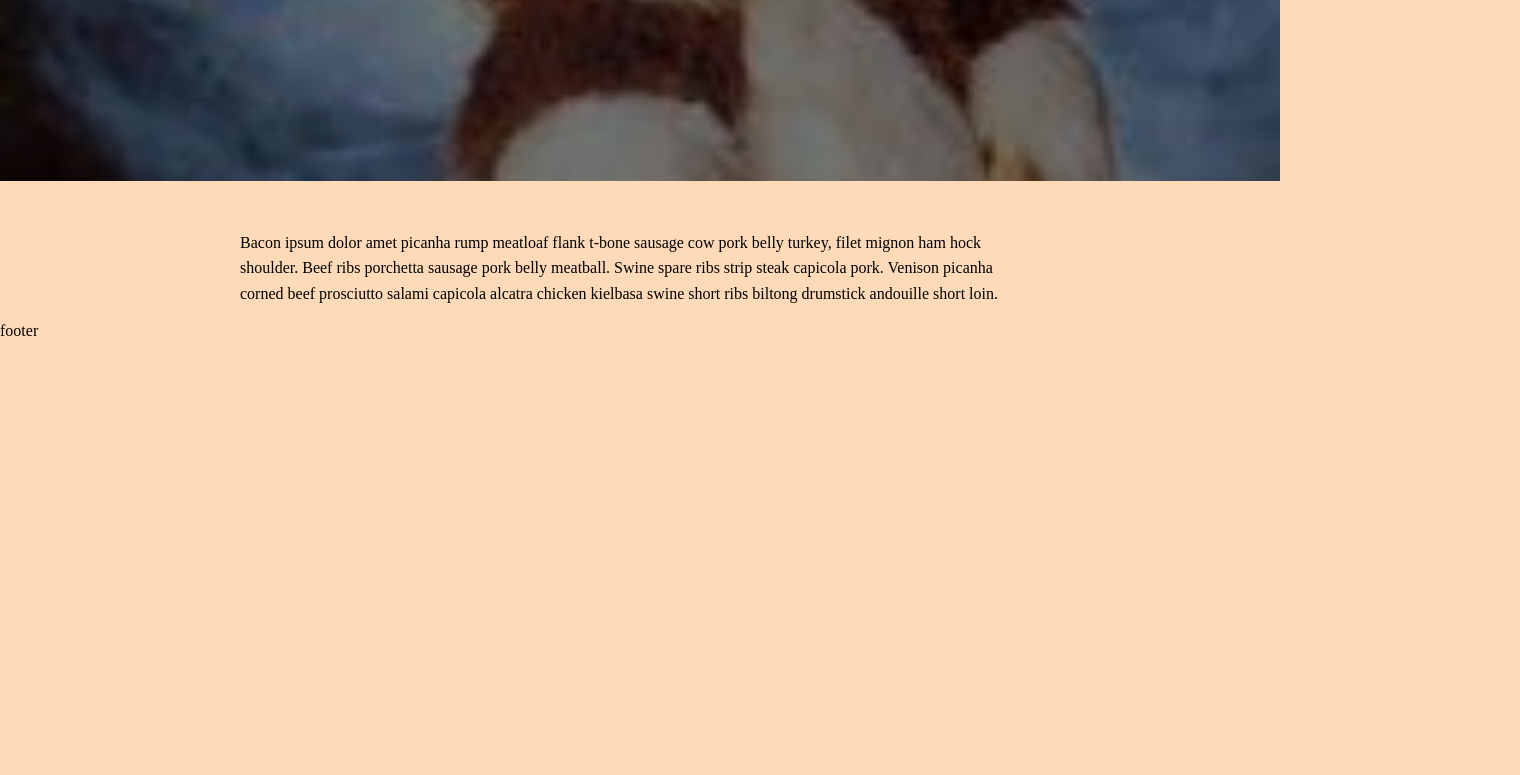
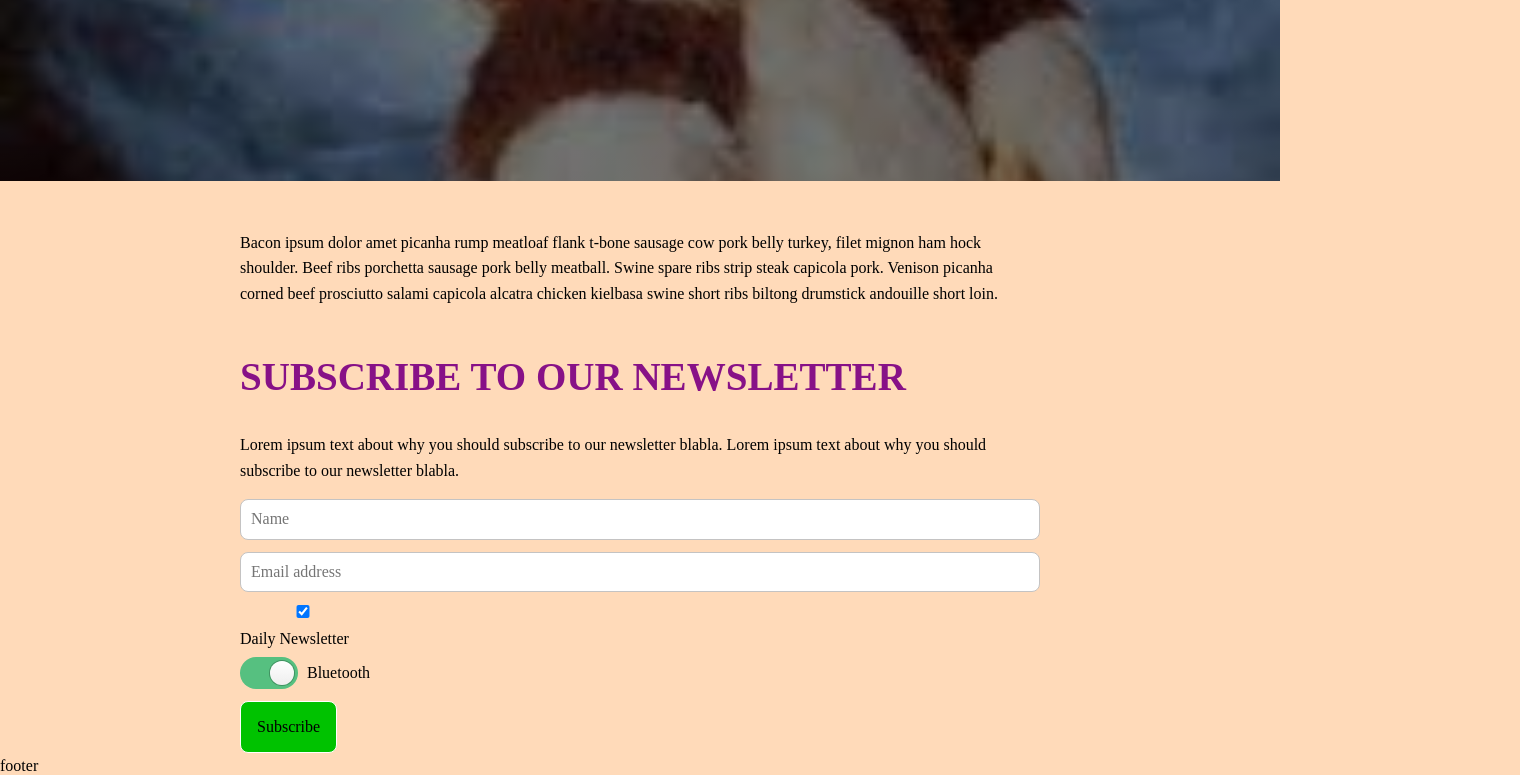
Before and after one commit to QuintonJason/8-29-2023, a plain HTML site: page contact.html in a window 1280 px wide. Shown: the part 315-1090 px from the top of the page, 1520 px wide, since content can reach past the window. Before the commit the page ends 800 px from the top, so only its background shows below. Drawn offline with Linux system fonts and the light colour scheme.

Commit message:
added form and onclick javascript

```diff
--- a/contact.html
+++ b/contact.html
@@ -41,7 +41,32 @@
       <div class="orange-ferret-default-wrapper">
         <p>Bacon ipsum dolor amet picanha rump meatloaf flank t-bone sausage cow pork belly turkey, filet mignon ham hock shoulder. Beef ribs porchetta sausage pork belly meatball. Swine spare ribs strip steak capicola pork. Venison picanha corned beef prosciutto salami capicola alcatra chicken kielbasa swine short ribs biltong drumstick andouille short loin.</p>
         <form action="thanks.html">
+          <div>
+            <h2>Subscribe to our Newsletter</h2>
+            <p>Lorem ipsum text about why you should subscribe to our newsletter blabla. Lorem ipsum text about why you should subscribe to our newsletter blabla.</p>
+          </div>
 
+          <div>
+            <input type="text" placeholder="Name" name="name" required>
+            <input type="text" placeholder="Email address" name="mail" required>
+            <label>
+              <input type="checkbox" checked="checked" name="subscribe"> Daily Newsletter
+            </label>
+          </div>
+
+          <!-- <div class="interactive-element" onclick="toggleActive(this)">
+            testing area
+          </div> -->
+
+          <label class="toggle">
+            <input class="toggle-checkbox" type="checkbox" checked  onclick="toggleActive(this)">
+            <div class="toggle-switch"></div>
+            <span class="toggle-label">Bluetooth</span>
+          </label>
+
+          <div>
+            <input class="my-button my-secondary-button" type="submit" value="Subscribe">
+          </div>
         </form>
       </div>
 
--- a/css/main.css
+++ b/css/main.css
@@ -1,3 +1,65 @@
+*,
+*:before,
+*:after {
+  box-sizing: border-box;
+}
+
+body {
+  font-family: -apple-system, ".SFNSText-Regular", "Helvetica Neue", "Roboto", "Segoe UI", sans-serif;
+}
+
+.toggle {
+  cursor: pointer;
+  display: inline-block;
+}
+
+.toggle-switch {
+  display: inline-block;
+  background: #ccc;
+  border-radius: 16px;
+  width: 58px;
+  height: 32px;
+  position: relative;
+  vertical-align: middle;
+  transition: background 0.25s;
+}
+.toggle-switch:before, .toggle-switch:after {
+  content: "";
+}
+.toggle-switch:before {
+  display: block;
+  background: linear-gradient(to bottom, #fff 0%, #eee 100%);
+  border-radius: 50%;
+  box-shadow: 0 0 0 1px rgba(0, 0, 0, 0.25);
+  width: 24px;
+  height: 24px;
+  position: absolute;
+  top: 4px;
+  left: 4px;
+  transition: left 0.25s;
+}
+.toggle:hover .toggle-switch:before {
+  background: linear-gradient(to bottom, #fff 0%, #fff 100%);
+  box-shadow: 0 0 0 1px rgba(0, 0, 0, 0.5);
+}
+.toggle-checkbox:checked + .toggle-switch {
+  background: #56c080;
+}
+.toggle-checkbox:checked + .toggle-switch:before {
+  left: 30px;
+}
+
+.toggle-checkbox {
+  position: absolute;
+  visibility: hidden;
+}
+
+.toggle-label {
+  margin-left: 5px;
+  position: relative;
+  top: 2px;
+}
+
 /* Place CSS styles here */
 
 /* Add a black background color to the top navigation */
@@ -165,11 +227,15 @@ label {
 }
 
 form {
-  max-width: 500px;
+  /* max-width: 500px; */
   display: block;
   /* width: 80%; */
   margin-left: auto;
   margin-right: auto;
+}
+
+.active {
+  background-color: #00c200;
 }
 
 ul {
@@ -536,3 +602,23 @@ nav a:hover,
   background-size: cover;
   background-position: center center;
 }
+
+.active h1,
+.active h2,
+.active h3,
+.active h4,
+.active h5,
+.active h6 {
+  text-shadow: 2px 2px 2px #00c200;
+  text-decoration: underline;
+}
+
+.active .aqua-turtle-main h1,
+.active .aqua-turtle-main h2,
+.active .aqua-turtle-main h3,
+.active .aqua-turtle-main h4,
+.active .aqua-turtle-main h5,
+.active .aqua-turtle-main h6 {
+  text-shadow: 2px 2px 2px #00c200;
+  text-decoration: underline;
+}
--- a/js/main.js
+++ b/js/main.js
@@ -17,3 +17,8 @@ function mySecondFunction() {
         x.className = "monday-soap";
     }
 }
+
+// adds active class to the body element
+function toggleActive(element) {
+    element.closest('.aqua-turtle-main').classList.toggle('active');
+}
```
